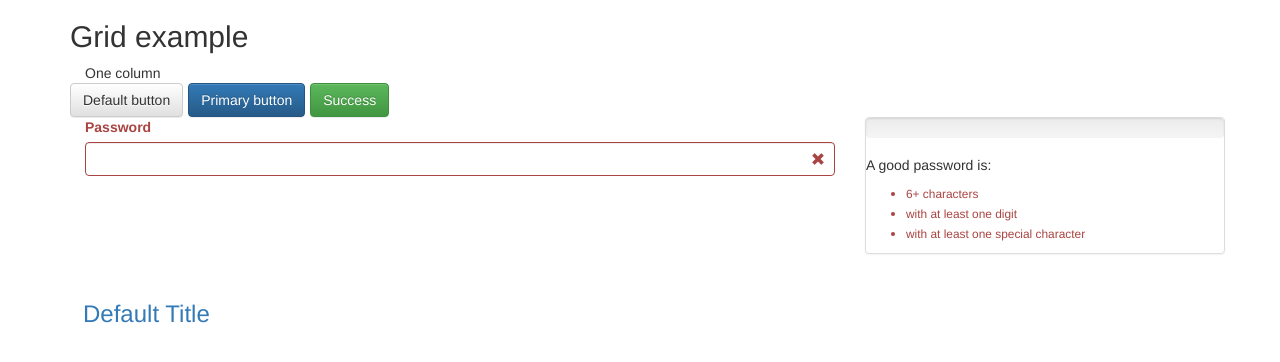
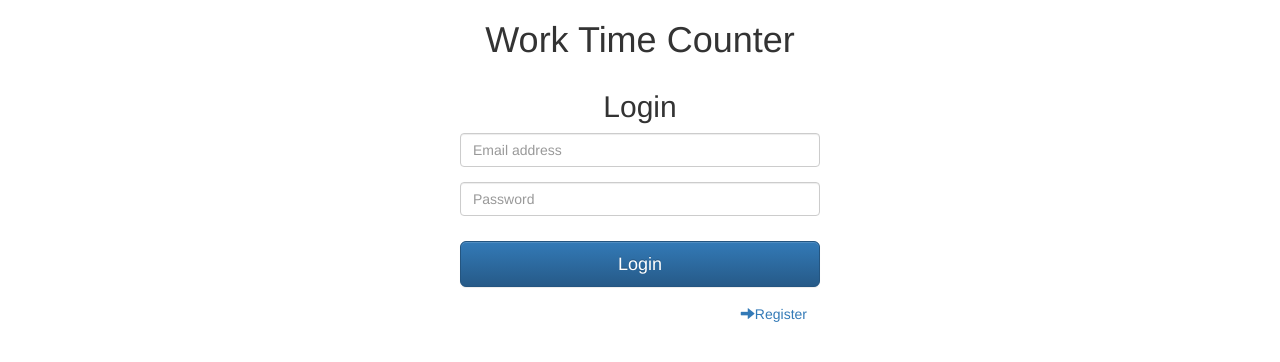
Before and after one commit to Buri22/wtc, a React (Create React App) app in the folder WTC_React/: page / in a window 1280 px wide. Shown: the top 362 px of the page. Built offline with nearby package versions, Linux system fonts and the light colour scheme.

Commit message:
Create components for basic App layout

```diff
--- a/WTC_React/src/App.js
+++ b/WTC_React/src/App.js
@@ -1,32 +1,42 @@
 import React, {Component} from 'react';
-import {Button, Grid, Row, Col, ButtonToolbar, Table} from 'react-bootstrap';
+
+import Menu from './components/Menu';
+import Page from './components/Page';
+import LoginRegister from './components/account/LoginRegister';
+
+//import {Button, Grid, Row, Col, ButtonToolbar, Table} from 'react-bootstrap';
 
 // testing components
-import PasswordInput from './components/passwordInput/PasswordInput';
-import Header from './components/changableHeader/Header'
+//import PasswordInput from './components/passwordInput/PasswordInput';
+//import Header from './components/changableHeader/Header'
 
 class App extends Component {
+  constructor() {
+    super();
+
+    this.state = { loggedIn: false };
+  }
+
+  renderApp() {
+    let appContent;
+
+    if (this.state.loggedIn) {
+      appContent =
+        <React.Fragment>
+          <Menu />
+          <Page />
+        </React.Fragment>;
+    }
+    else {
+      appContent = <LoginRegister />;
+    }
+
+    return appContent;
+  }
+
   render () {
     return (
-      <div className="App">
-        <h2>Grid example</h2>
-        <Grid>
-          <Row className="show-grid">
-            <Col xs={12} md={8}>
-              One column
-            </Col>
-          </Row>
-        </Grid>
-        <ButtonToolbar>
-          <Button>Default button</Button>
-          <Button bsStyle="primary">Primary button</Button>
-          <Button bsStyle="success">Success</Button>
-        </ButtonToolbar>
-
-        <PasswordInput/>
-
-        <Header />
-      </div>
+      this.renderApp()
     );
   }
 }
--- a/WTC_React/src/components/Menu.js
+++ b/WTC_React/src/components/Menu.js
@@ -1,7 +1,42 @@
 import React, {Component} from 'react';
+import {Navbar, Nav, NavItem, NavDropdown, MenuItem} from 'react-bootstrap';
 
-class Menu extends Component {
+export default class Menu extends Component {
     render(){
-
+        return(
+            <Navbar fluid collapseOnSelect>
+            <Navbar.Header>
+                <Navbar.Brand>
+                    <a href="#brand">Work Time Counter</a>
+                </Navbar.Brand>
+                <Navbar.Toggle />
+            </Navbar.Header>
+            <Navbar.Collapse>
+                <Nav>
+                    <NavItem eventKey={1} href="#">
+                        Link
+                    </NavItem>
+                    <NavItem eventKey={2} href="#">
+                        Link
+                    </NavItem>
+                    <NavDropdown eventKey={3} title="Dropdown" id="basic-nav-dropdown">
+                        <MenuItem eventKey={3.1}>Action</MenuItem>
+                        <MenuItem eventKey={3.2}>Another action</MenuItem>
+                        <MenuItem eventKey={3.3}>Something else here</MenuItem>
+                        <MenuItem divider />
+                        <MenuItem eventKey={3.3}>Separated link</MenuItem>
+                    </NavDropdown>
+                </Nav>
+                <Nav pullRight>
+                    <NavItem eventKey={1} href="#">
+                        Link Right
+                    </NavItem>
+                    <NavItem eventKey={2} href="#">
+                        Link Right
+                    </NavItem>
+                </Nav>
+            </Navbar.Collapse>
+            </Navbar>
+        );
     }
 }
--- a/WTC_React/src/components/Page.js
+++ b/WTC_React/src/components/Page.js
@@ -1,7 +1,7 @@
 import React, {Component} from 'react';
 
-class Page extends Component {
+export default class Page extends Component {
     render(){
-
+        return(<div className="Page"></div>);
     }
 }
--- /dev/null
+++ b/WTC_React/src/components/account/LoginForm.js
@@ -0,0 +1,56 @@
+import React, {Component} from 'react';
+import {Col, FormGroup, FormControl, Button} from 'react-bootstrap';
+
+export default class LoginForm extends Component {
+    constructor(props) {
+        super(props);
+
+        this.handleRegisterClick = this.handleRegisterClick.bind(this);
+    }
+
+    handleRegisterClick() {
+        let { goToRegister } = this.props;
+
+        goToRegister();
+    }
+
+    render(){
+        return(
+            <Col lg={4} lgOffset={4}>
+                <h2 className="text-center">Login</h2>
+
+                {/*TODO: implement result action messages*/}
+                {/* <span id="login_msg"></span> */}
+
+                <FormGroup controlId="emailLogin">
+                    <FormControl type="email" placeholder="Email address"/>
+                </FormGroup>
+
+                <FormGroup controlId="passwordLogin">
+                    <FormControl type="password" placeholder="Password"/>
+                </FormGroup>
+
+                <Button
+                    type="submit"
+                    id="login"
+                    bsStyle="primary"
+                    bsSize="large"
+                    block
+                >
+                    Login
+                </Button>
+
+                <Button
+                    bsStyle="link"
+                    className="right"
+                    onClick={this.handleRegisterClick}
+                >
+                    <span className="glyphicon glyphicon-arrow-right"></span>
+                    Register
+                </Button>
+
+                {/*TODO: create forgot password functionality*/}
+            </Col>
+        );
+    };
+}
--- /dev/null
+++ b/WTC_React/src/components/account/LoginRegister.js
@@ -0,0 +1,59 @@
+import React, {Component} from 'react';
+import {Row, Col} from 'react-bootstrap';
+
+import LoginForm from './LoginForm';
+import RegisterForm from './RegisterForm';
+
+export default class LoginRegister extends Component {
+    constructor(props) {
+        super(props);
+
+        this.pages = {
+            login: 1,
+            register: 2
+        };
+        this.state = { page: this.pages.login };
+
+        this.goToLogin = this.goToLogin.bind(this);
+        this.goToRegister = this.goToRegister.bind(this);
+    }
+
+    goToLogin() {
+        this.setState({ page: this.pages.login });
+    }
+    goToRegister() {
+        this.setState({ page: this.pages.register });
+    }
+
+    renderpage() {
+        let page;
+
+        switch (this.state.page) {
+            case this.pages.login:
+                page = <LoginForm goToRegister={this.goToRegister} />;
+                break;
+            case this.pages.register:
+                page = <RegisterForm goToLogin={this.goToLogin} />;
+                break;
+            default:
+                // do nothing
+        }
+
+        return page;
+    }
+
+    render(){
+        return(
+            <React.Fragment>
+                <Row>
+                    <Col lg={12}>
+                        <h1 className="text-center">Work Time Counter</h1>
+                    </Col>
+                </Row>
+                <Row>
+                    {this.renderpage()}
+                </Row>
+            </React.Fragment>
+        );
+    };
+}
--- /dev/null
+++ b/WTC_React/src/components/account/RegisterForm.js
@@ -0,0 +1,61 @@
+import React, {Component} from 'react';
+import {Col, FormGroup, FormControl, Button} from 'react-bootstrap';
+
+export default class RegisterForm extends Component {
+    constructor(props) {
+        super(props);
+
+        this.handleLoginClick = this.handleLoginClick.bind(this);
+    }
+
+    handleLoginClick() {
+        let { goToLogin } = this.props;
+
+        goToLogin();
+    }
+
+    render(){
+        return(
+            <Col lg={4} lgOffset={4}>
+                <h2 className="text-center">Sign up</h2>
+
+                {/*TODO: implement result action messages*/}
+                {/* <span id="register_msg"></span> */}
+
+                <FormGroup controlId="userName">
+                    <FormControl type="text" placeholder="User name"/>
+                </FormGroup>
+
+                <FormGroup controlId="emailReg">
+                    <FormControl type="email" placeholder="Email address"/>
+                </FormGroup>
+
+                <FormGroup controlId="passwordReg">
+                    <FormControl type="password" placeholder="Password"/>
+                </FormGroup>
+
+                <FormGroup controlId="passwordRegConfirm">
+                    <FormControl type="password" placeholder="Confirm password"/>
+                </FormGroup>
+
+                <Button
+                    type="submit"
+                    id="register"
+                    bsStyle="primary"
+                    bsSize="large"
+                    block
+                >
+                    Sign up
+                </Button>
+
+                <Button
+                    bsStyle="link"
+                    onClick={this.handleLoginClick}
+                >
+                    <span className="glyphicon glyphicon-arrow-left"></span>
+                    Login
+                </Button>
+            </Col>
+        );
+    };
+}
```
Also changed, not shown: WTC_React/src/index.js (+0 -11 lines), WTC_React/src/components/account/Account.js (renamed from WTC_React/src/components/Account.js), WTC_React/src/components/counter/Counter.js (renamed from WTC_React/src/components/Counter.js).
